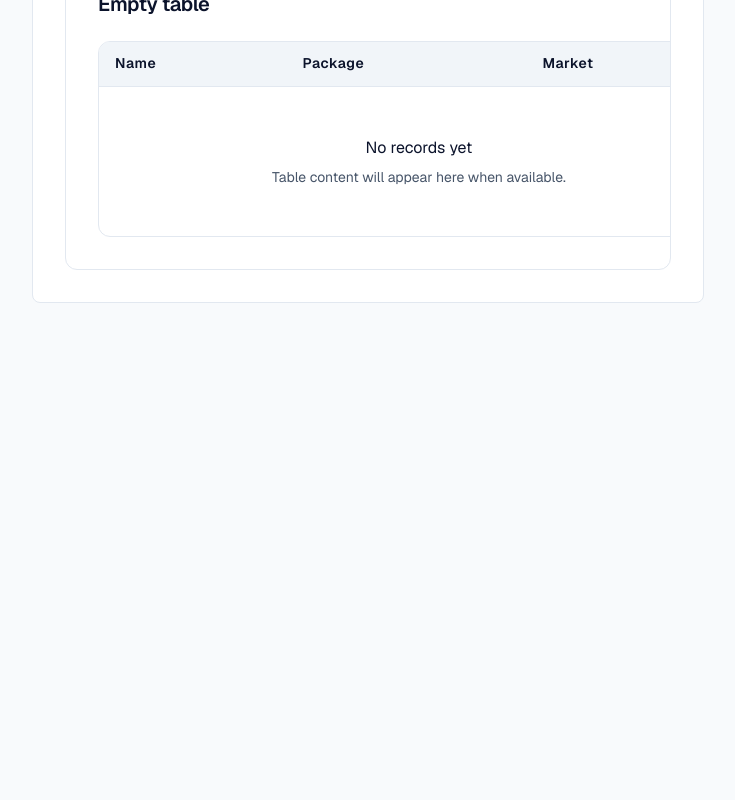
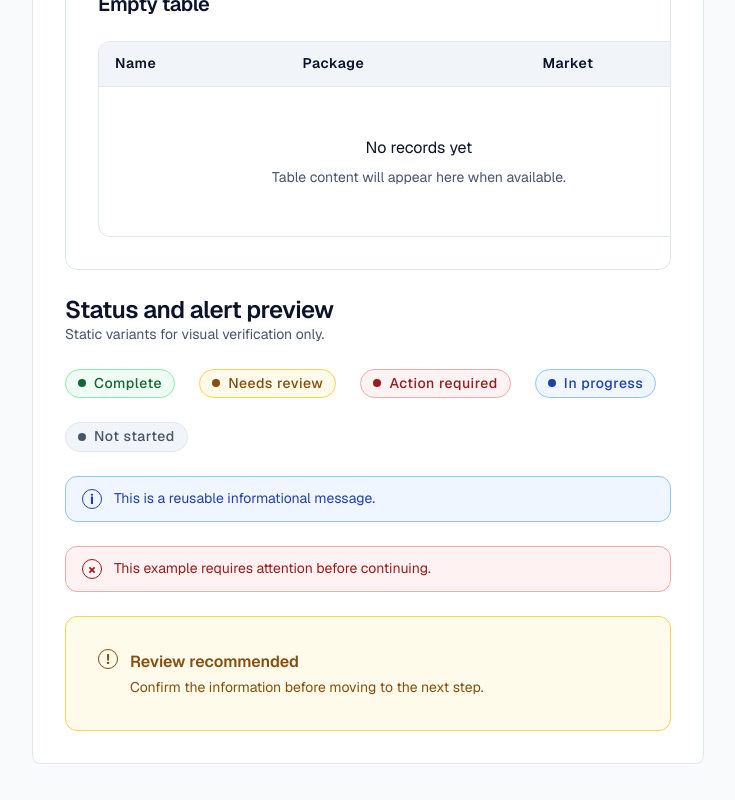
Before and after one commit to Zevantaa/zevantaa-resume-builder, a Next.js app: page / in a window 1280 px wide. Shown: the part 1531-2331 px from the top of the page, without its empty margins (272-1007 px from the left). Before the commit the page ends 1898 px from the top, so only its background shows below. Built offline with nearby package versions, Linux system fonts and the light colour scheme.

Commit message:
Implement Zevantaa status and alert system

```diff
--- a/src/app/globals.css
+++ b/src/app/globals.css
@@ -87,6 +87,23 @@
   --table-cell-padding-block: var(--space-3);
   --table-cell-padding-inline: var(--space-4);
   --table-empty-padding-block: var(--space-12);
+
+  /* Status and alert colours */
+  --status-success-background: #f0fdf4;
+  --status-success-border: #86efac;
+  --status-success-text: #166534;
+  --status-warning-background: #fffbeb;
+  --status-warning-border: #fcd34d;
+  --status-warning-text: #854d0e;
+  --status-error-background: #fef2f2;
+  --status-error-border: #fca5a5;
+  --status-error-text: #991b1b;
+  --status-information-background: #eff6ff;
+  --status-information-border: #93c5fd;
+  --status-information-text: #1e40af;
+  --status-neutral-background: var(--surface-muted);
+  --status-neutral-border: var(--border);
+  --status-neutral-text: var(--text-muted);
 }
 
 @theme inline {
@@ -418,6 +435,104 @@ body {
   justify-items: center;
 }
 
+.status--success {
+  --status-background: var(--status-success-background);
+  --status-border: var(--status-success-border);
+  --status-text: var(--status-success-text);
+}
+
+.status--warning {
+  --status-background: var(--status-warning-background);
+  --status-border: var(--status-warning-border);
+  --status-text: var(--status-warning-text);
+}
+
+.status--error {
+  --status-background: var(--status-error-background);
+  --status-border: var(--status-error-border);
+  --status-text: var(--status-error-text);
+}
+
+.status--information {
+  --status-background: var(--status-information-background);
+  --status-border: var(--status-information-border);
+  --status-text: var(--status-information-text);
+}
+
+.status--neutral {
+  --status-background: var(--status-neutral-background);
+  --status-border: var(--status-neutral-border);
+  --status-text: var(--status-neutral-text);
+}
+
+.status-badge {
+  display: inline-flex;
+  align-items: center;
+  width: fit-content;
+  gap: var(--space-2);
+  padding-block: var(--space-1);
+  padding-inline: var(--space-3);
+  border: var(--card-border-width) solid var(--status-border);
+  border-radius: 9999px;
+  background: var(--status-background);
+  color: var(--status-text);
+}
+
+.status-indicator {
+  width: var(--space-2);
+  height: var(--space-2);
+  flex: none;
+  border-radius: 50%;
+  background: currentColor;
+}
+
+.alert {
+  display: flex;
+  align-items: flex-start;
+  gap: var(--space-3);
+  border: var(--card-border-width) solid var(--status-border);
+  border-radius: var(--card-radius);
+  background: var(--status-background);
+  color: var(--status-text);
+}
+
+.alert--inline {
+  padding-block: var(--space-3);
+  padding-inline: var(--space-4);
+}
+
+.alert--panel {
+  padding: var(--card-padding-standard);
+}
+
+.alert__indicator {
+  display: inline-grid;
+  width: 1.25rem;
+  height: 1.25rem;
+  flex: none;
+  place-items: center;
+  border: var(--card-border-width) solid currentColor;
+  border-radius: 50%;
+  font-size: var(--type-size-supporting);
+  font-weight: var(--type-font-weight-bold);
+  line-height: 1;
+}
+
+.alert__content {
+  display: grid;
+  gap: var(--space-1);
+  min-width: 0;
+}
+
+.alert__title {
+  color: inherit;
+  font-weight: var(--type-font-weight-semibold);
+}
+
+.alert__message {
+  color: inherit;
+}
+
 @media (min-width: 48rem) {
   :root {
     --layout-page-padding-inline: var(--space-8);
--- a/src/app/page.tsx
+++ b/src/app/page.tsx
@@ -1,6 +1,10 @@
 import Link from "next/link";
 
-import { CardTableStyleDemo, FormStyleDemo } from "@/components/ui";
+import {
+  CardTableStyleDemo,
+  FormStyleDemo,
+  StatusAlertStyleDemo,
+} from "@/components/ui";
 
 export default function HomePage() {
   return (
@@ -42,6 +46,7 @@ export default function HomePage() {
         </nav>
         <FormStyleDemo />
         <CardTableStyleDemo />
+        <StatusAlertStyleDemo />
       </section>
     </main>
   );
--- a/src/components/ui/index.ts
+++ b/src/components/ui/index.ts
@@ -13,3 +13,6 @@ export {
 export { FormStyleDemo } from "./form-style-demo";
 export { SelectField, TextareaField, TextInput } from "./form-controls";
 export { PlaceholderPage } from "./placeholder-page";
+export { StatusAlertStyleDemo } from "./status-alert-style-demo";
+export { AlertPanel, InlineAlert, StatusBadge } from "./status-alert";
+export type { StatusVariant } from "./status-alert";
--- /dev/null
+++ b/src/components/ui/status-alert-style-demo.tsx
@@ -0,0 +1,35 @@
+import { AlertPanel, InlineAlert, StatusBadge } from "./status-alert";
+
+export function StatusAlertStyleDemo() {
+  return (
+    <section className="layout-stack" aria-labelledby="status-alert-demo-title">
+      <div>
+        <h2 className="type-heading-3 text-text" id="status-alert-demo-title">
+          Status and alert preview
+        </h2>
+        <p className="type-supporting text-text-muted">
+          Static variants for visual verification only.
+        </p>
+      </div>
+
+      <div className="layout-cluster" aria-label="Status badge examples">
+        <StatusBadge variant="success">Complete</StatusBadge>
+        <StatusBadge variant="warning">Needs review</StatusBadge>
+        <StatusBadge variant="error">Action required</StatusBadge>
+        <StatusBadge variant="information">In progress</StatusBadge>
+        <StatusBadge>Not started</StatusBadge>
+      </div>
+
+      <InlineAlert variant="information">
+        This is a reusable informational message.
+      </InlineAlert>
+      <InlineAlert variant="error">
+        This example requires attention before continuing.
+      </InlineAlert>
+
+      <AlertPanel variant="warning" title="Review recommended">
+        Confirm the information before moving to the next step.
+      </AlertPanel>
+    </section>
+  );
+}
--- /dev/null
+++ b/src/components/ui/status-alert.tsx
@@ -0,0 +1,119 @@
+import type { HTMLAttributes, ReactNode } from "react";
+
+export type StatusVariant =
+  | "success"
+  | "warning"
+  | "error"
+  | "information"
+  | "neutral";
+
+type StatusBadgeProps = HTMLAttributes<HTMLSpanElement> & {
+  children: ReactNode;
+  variant?: StatusVariant;
+};
+
+type InlineAlertProps = HTMLAttributes<HTMLDivElement> & {
+  children: ReactNode;
+  variant?: StatusVariant;
+};
+
+type AlertPanelProps = HTMLAttributes<HTMLDivElement> & {
+  children: ReactNode;
+  title: string;
+  variant?: StatusVariant;
+};
+
+const statusSymbols: Record<StatusVariant, string> = {
+  success: "✓",
+  warning: "!",
+  error: "×",
+  information: "i",
+  neutral: "•",
+};
+
+function joinClassNames(...classNames: Array<string | undefined>) {
+  return classNames.filter(Boolean).join(" ");
+}
+
+function getAlertRole(variant: StatusVariant): "alert" | "status" {
+  return variant === "error" ? "alert" : "status";
+}
+
+function AlertIndicator({ variant }: { variant: StatusVariant }) {
+  return (
+    <span className="alert__indicator" aria-hidden="true">
+      {statusSymbols[variant]}
+    </span>
+  );
+}
+
+export function StatusBadge({
+  children,
+  className,
+  variant = "neutral",
+  ...props
+}: StatusBadgeProps) {
+  return (
+    <span
+      className={joinClassNames(
+        "type-label status-badge",
+        `status--${variant}`,
+        className,
+      )}
+      {...props}
+    >
+      <span className="status-indicator" aria-hidden="true" />
+      {children}
+    </span>
+  );
+}
+
+export function InlineAlert({
+  children,
+  className,
+  role,
+  variant = "information",
+  ...props
+}: InlineAlertProps) {
+  return (
+    <div
+      className={joinClassNames(
+        "type-supporting alert alert--inline",
+        `status--${variant}`,
+        className,
+      )}
+      role={role ?? getAlertRole(variant)}
+      {...props}
+    >
+      <AlertIndicator variant={variant} />
+      <div className="alert__content">{children}</div>
+    </div>
+  );
+}
+
+export function AlertPanel({
+  children,
+  className,
+  role,
+  title,
+  variant = "neutral",
+  ...props
+}: AlertPanelProps) {
+  return (
+    <div
+      className={joinClassNames(
+        "alert alert--panel",
+        `status--${variant}`,
+        className,
+      )}
+      role={role ?? getAlertRole(variant)}
+      {...props}
+    >
+      <AlertIndicator variant={variant} />
+      <div className="alert__content">
+        <strong className="type-body alert__title">{title}</strong>
+        <div className="type-supporting alert__message">{children}</div>
+      </div>
+    </div>
+  );
+}
```
